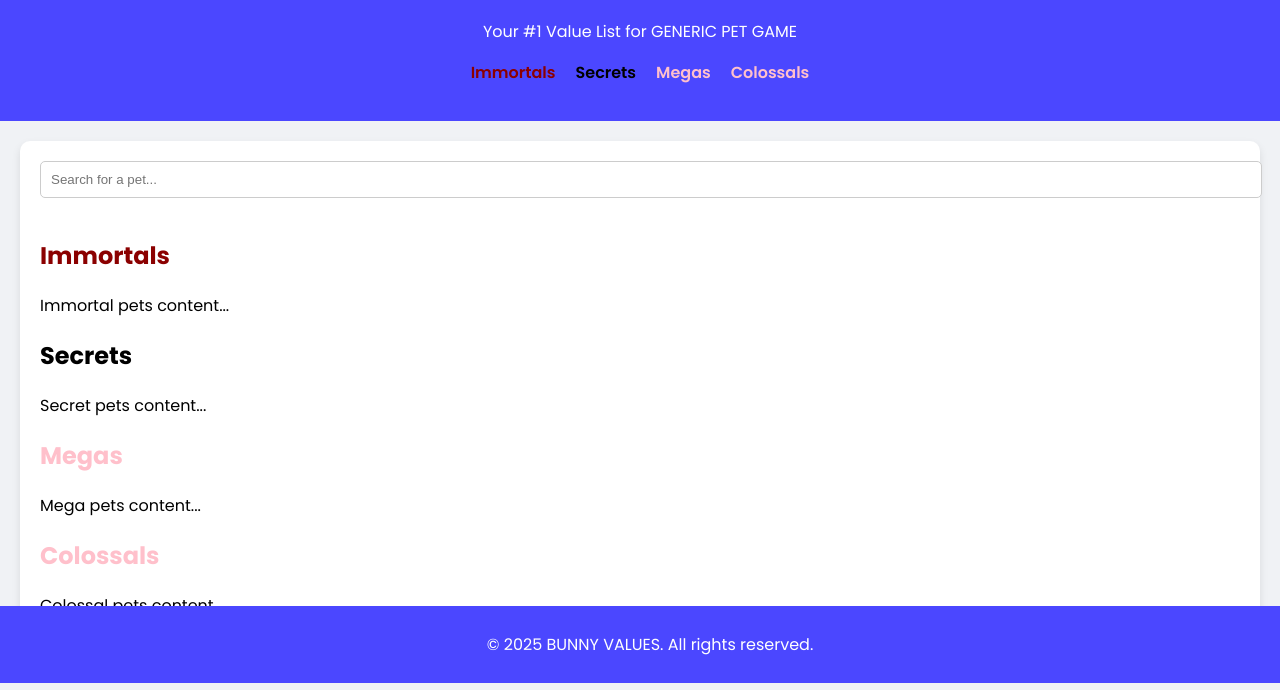
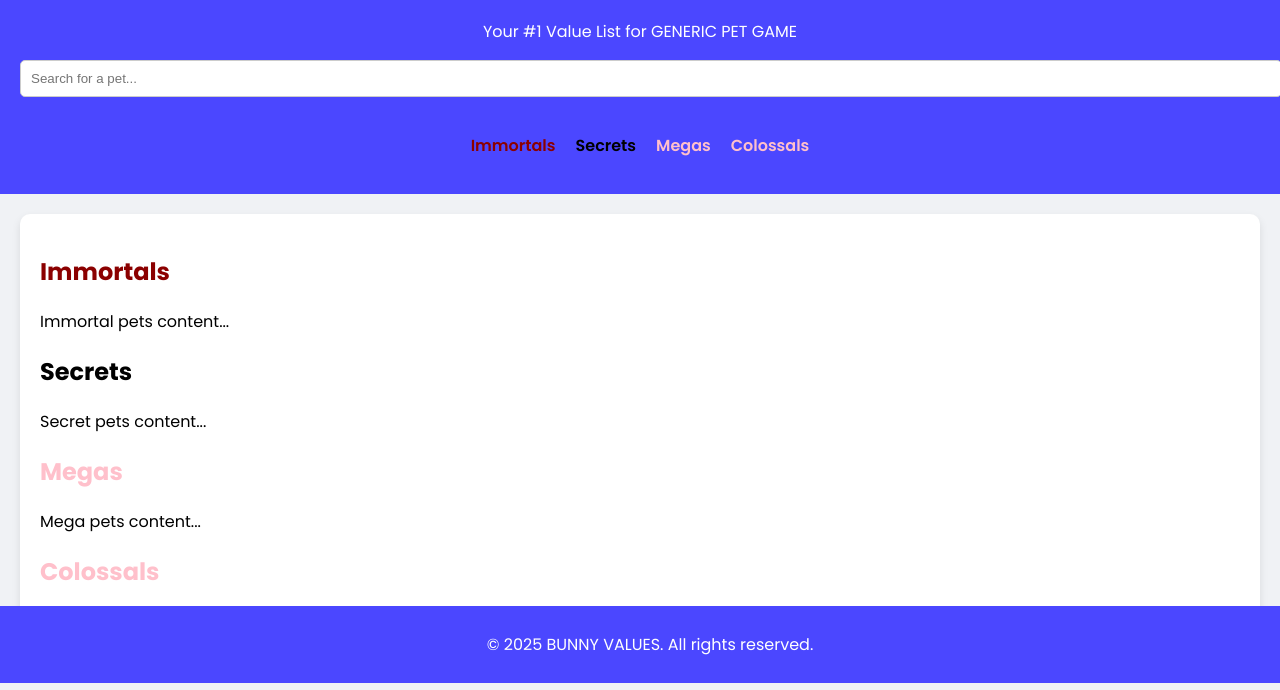
Before and after one commit to Bvvnny/Value-List, a plain HTML site: page index.html in a window 1280 px wide. Shown: the part 117-807 px from the top of the page. Drawn offline with Linux system fonts and the light colour scheme.

Commit message:
Update index.html

```diff
--- a/index.html
+++ b/index.html
@@ -8,12 +8,15 @@
   <link href="https://fonts.googleapis.com/css2?family=Poppins:wght@400;600;700&display=swap" rel="stylesheet" />
 </head>
 <body>
-  <header>
+  <header class="hero">
     <div class="logo">
       <img src="bunny-logo.png" alt="Bunny Values Logo" />
       <h1>BUNNY VALUES</h1>
     </div>
     <p>Your #1 Value List for GENERIC PET GAME</p>
+    <div class="search-bar">
+      <input type="text" placeholder="Search for a pet..." />
+    </div>
     <nav>
       <ul>
         <li><a href="#immortals" class="immortal-text">Immortals</a></li>
@@ -25,10 +28,6 @@
   </header>
 
   <main class="container">
-    <div class="search-bar">
-      <input type="text" placeholder="Search for a pet..." />
-    </div>
-
     <section id="immortals" class="pet-tier immortal">
       <h2>Immortals</h2>
       <p>Immortal pets content...</p>
```
